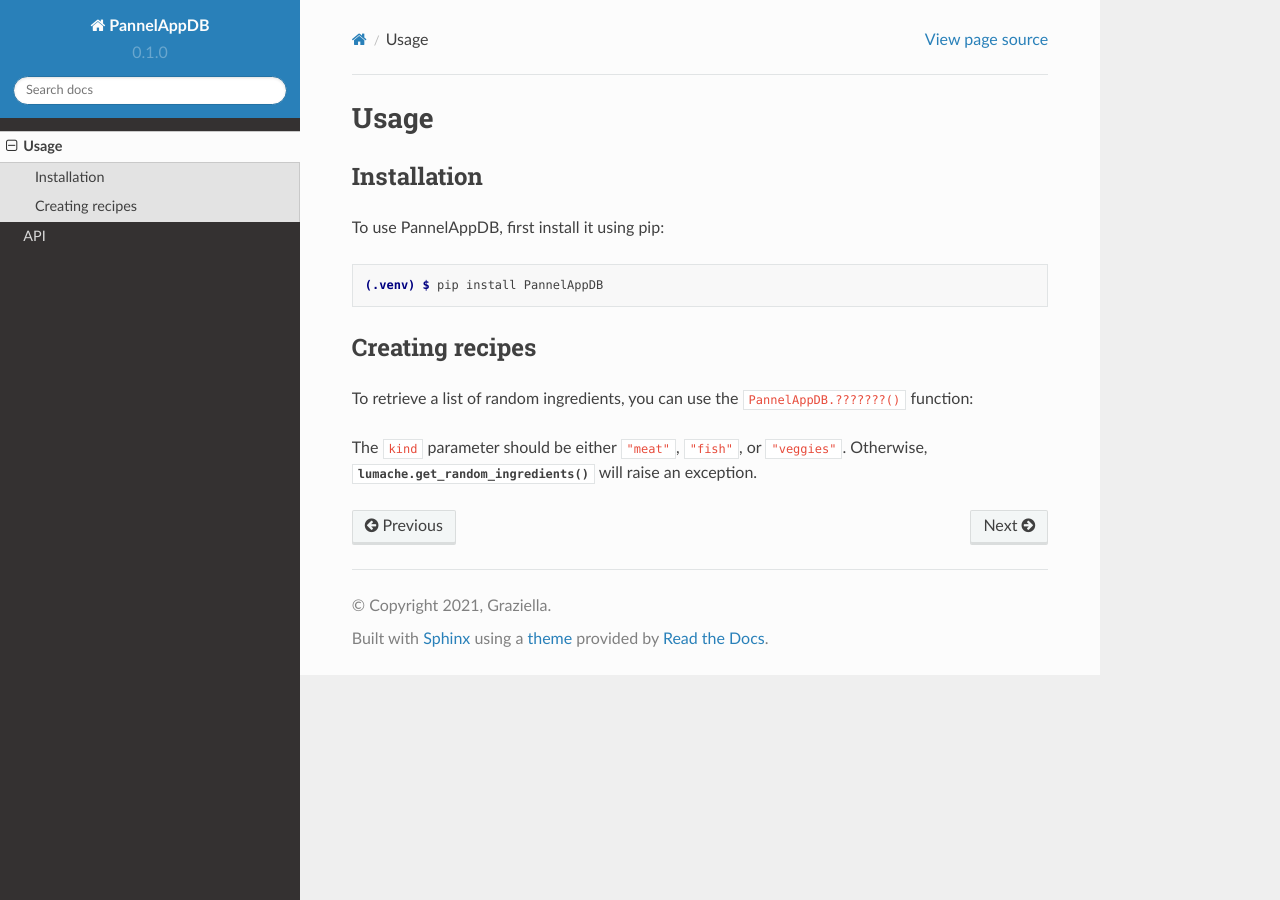
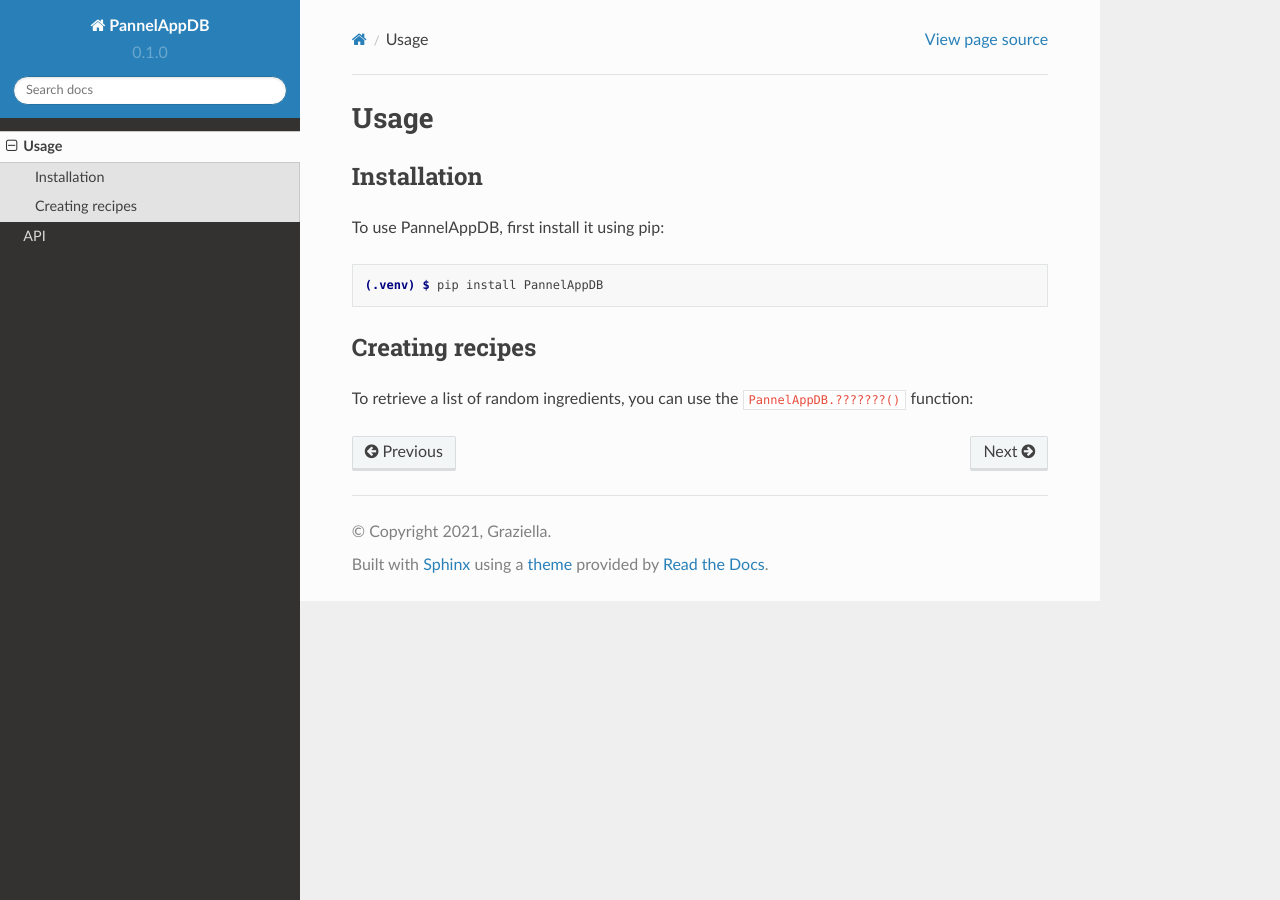
Before and after one commit to AmyGrimwood/ReadTheDocs3, a Sphinx documentation site: the page built from docs/source/usage.rst, in a window 1280 px wide. Built offline with Sphinx 7.4.7 and the Read the Docs theme 2.0.0, drawn with Linux system fonts in a browser that asks for light colours.

Commit message:
Update usage.rst

```diff
--- a/docs/source/usage.rst
+++ b/docs/source/usage.rst
@@ -17,8 +17,3 @@ Creating recipes
 
 To retrieve a list of random ingredients,
 you can use the ``PannelAppDB.???????()`` function:
-
-
-The ``kind`` parameter should be either ``"meat"``, ``"fish"``,
-or ``"veggies"``. Otherwise, :py:func:`lumache.get_random_ingredients`
-will raise an exception.
```
